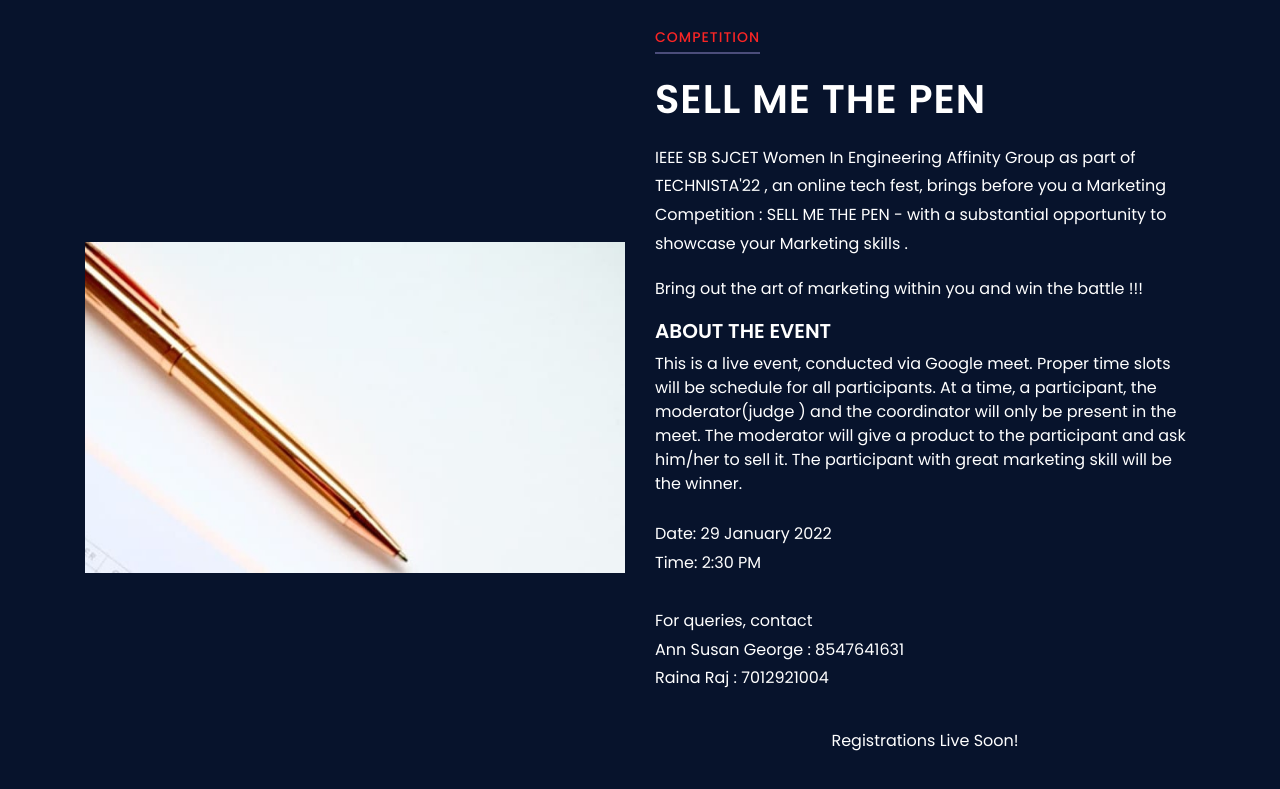
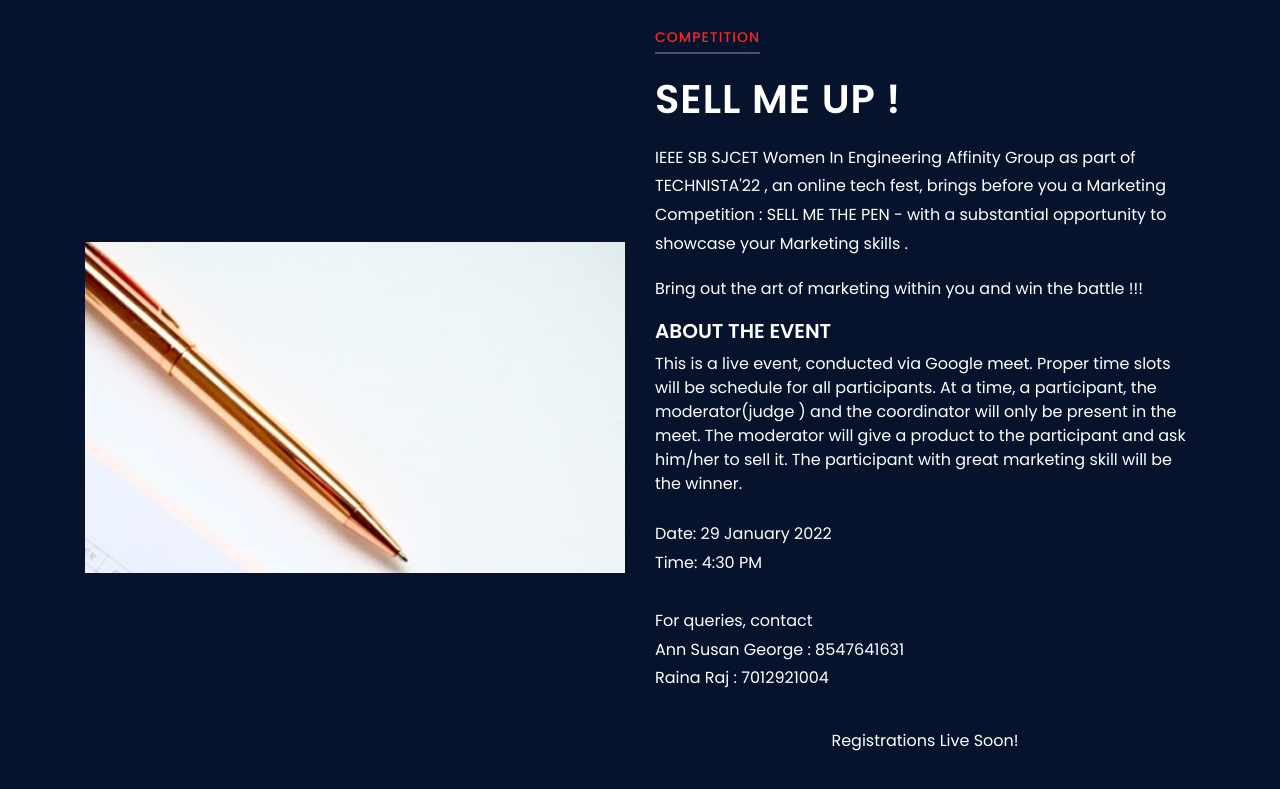
Before and after one commit to jayasankar-shyam/technista22, a plain HTML site: page c/c1.html in a window 1280 px wide. Shown: the part 75-864 px from the top of the page. Drawn offline with nearby package versions, Linux system fonts and the light colour scheme; a script that the page names is missing; files whose address does not match are found by name.

Commit message:
changed time

```diff
--- a/c/c1.html
+++ b/c/c1.html
@@ -54,7 +54,7 @@
           <div class="about-content-text mb-80">
             <h6 class="wow fadeInUp" data-wow-delay="300ms">COMPETITION</h6>
             <h3 class="wow fadeInUp" data-wow-delay="300ms">
-              SELL ME THE PEN
+              SELL ME UP !
             </h3>
             <p class="wow fadeInUp" data-wow-delay="300ms">
               IEEE SB SJCET Women In Engineering Affinity Group as part of TECHNISTA'22 , an online tech fest,
@@ -75,7 +75,7 @@
               </li><br>
 
             </ul>
-            <p> Date: 29 January 2022 <br>Time: 2:30 PM <br> <br> For queries, contact <br> Ann Susan George : 8547641631
+            <p> Date: 29 January 2022 <br>Time: 4:30 PM <br> <br> For queries, contact <br> Ann Susan George : 8547641631
               <br> Raina Raj : 7012921004
 
               <br>
```
Also changed, not shown: index.html (+2 -2 lines).
